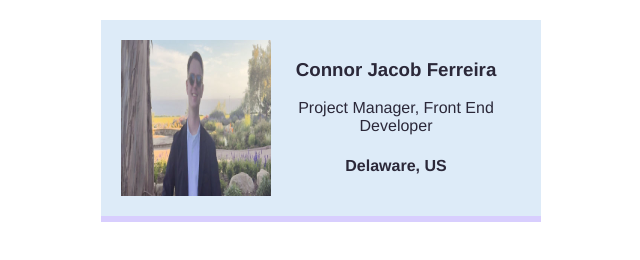
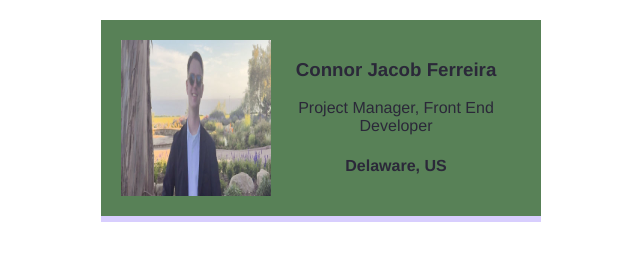
Before and after one commit to conjfer/bidness-card2, a website built with Vite: page index.html in a window 1280 px wide. Shown: the whole page, without its empty margins (319-959 px from the left). Built offline with nearby package versions, Linux system fonts and the light colour scheme.

Commit message:
Update styles.css

```diff
--- a/styles.css
+++ b/styles.css
@@ -19,7 +19,7 @@ body {
     display: flex;
     justify-content: space-around;
     text-align: center;
-    background: #ddebf8;
+    background: #588157;
     color: #2b2839;
     border-bottom: 6px solid #d8cefe;
 
```
